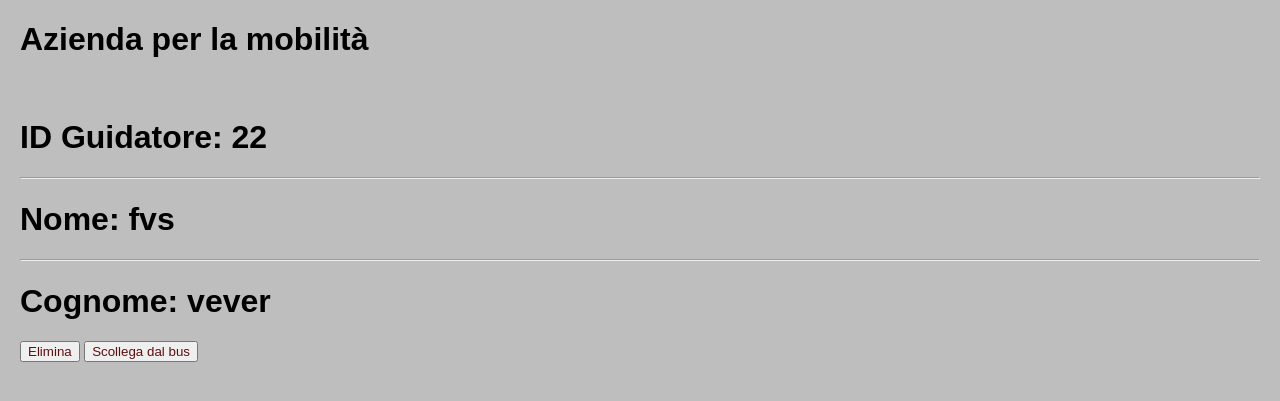
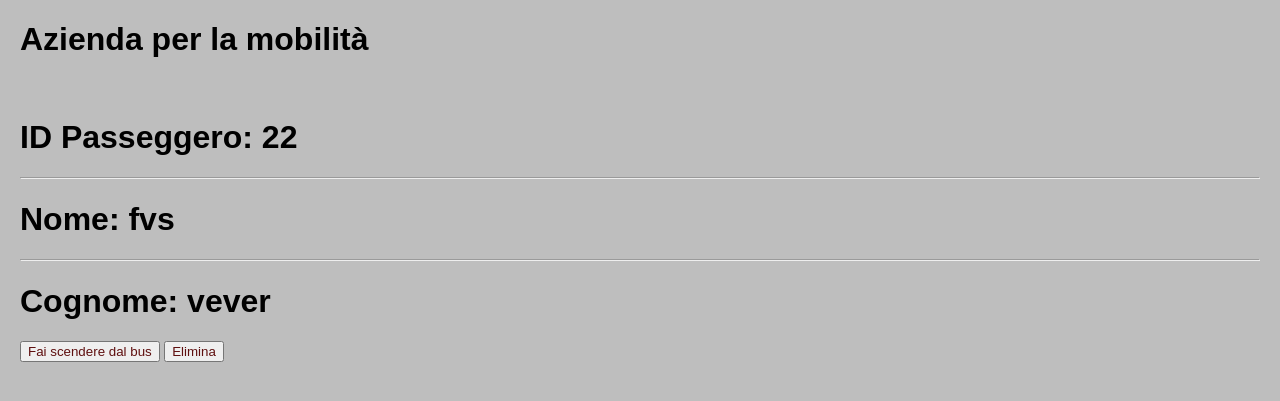
Before and after one commit to Banana-Giova/Progetto_ATAC, a Django app: page /passenger/22 in a window 1280 px wide. Shown: the part 104-505 px from the top of the page. Run offline with Django 3.2, Linux system fonts and the light colour scheme; data comes from the database, SQL or seed files in the repository; both versions use the stored data as it was after the commit.

Commit message:
Hotfixes

```diff
--- a/base/views.py
+++ b/base/views.py
@@ -192,6 +192,16 @@ def ordinatac(request):
 
 
 
+#-----Unassignment Tool Forms-----#
+
+def disconnect_passenger(request, passenger_id):
+    passenger = get_object_or_404(Passenger, pk=passenger_id)
+    passenger.bus = None
+    passenger.save()
+    return redirect('success')
+
+
+
 #-----Deletion Tool Forms-----#
 
 def delete_line(request, line_number):
@@ -228,11 +238,3 @@ def delete_passenger(request, passenger_id):
         passenger.delete()
         return redirect('success')
     return render(request, 'base/delete.html', {'obj':passenger})
-
-
-# disconessione passegero
-def disconnect_passenger(request, passenger_id):
-    passenger = get_object_or_404(Passenger, pk=passenger_id)
-    passenger.bus = None
-    passenger.save()
-    return redirect("/")
--- a/templates/base/details/passenger.html
+++ b/templates/base/details/passenger.html
@@ -3,17 +3,17 @@
 
 
 {% block content %}
-<h1>ID Guidatore: {{passenger.passenger_id}}</h1>
+<h1>ID Passeggero: {{passenger.passenger_id}}</h1>
 <hr>
 <h1>Nome: {{passenger.name}}</h1>
 <hr>
 <h1>Cognome: {{passenger.surname}}</h1>
 <div>
     <button>
-        <a href="{% url 'delete-passenger' passenger.passenger_id %}">Elimina</a>
+        <a href="{% url 'disconnect-passenger' passenger.passenger_id %}">Fai scendere dal bus</a>
     </button>
     <button>
-        <a href="{% url 'disconnect-passenger' passenger.passenger_id %}">Scollega dal bus</a>
+        <a href="{% url 'delete-passenger' passenger.passenger_id %}">Elimina</a>
     </button>
 <div>
 {% endblock content %}
```
Also changed, not shown: db.sqlite3.
